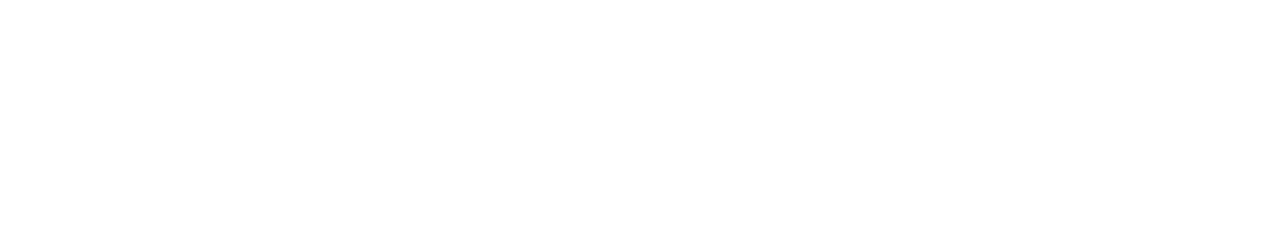
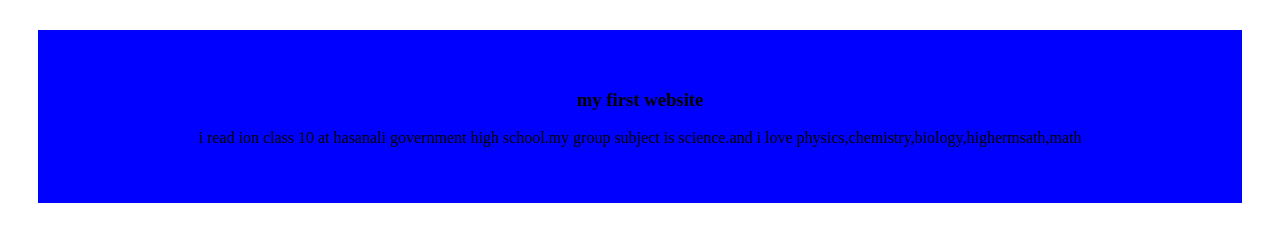
Before and after one commit to riansaha/my-rian-repo, a plain HTML site: page index.html in a window 1280 px wide. Drawn offline with Linux system fonts and the light colour scheme.

Commit message:
added the first blog

```diff
--- a/index.html
+++ b/index.html
@@ -4,8 +4,13 @@
     <meta charset="UTF-8">
     <meta name="viewport" content="width=device-width, initial-scale=1.0">
     <title>my rian repo</title>
+    <link rel="stylesheet" href="styles/style.css">
 </head>
 <body>
+    <div>
+        <h3>my first website</h3>
+        <p>i read ion class 10 at hasanali government high school.my group subject is science.and i love physics,chemistry,biology,highermsath,math</p>
+    </div>
 
 </body>
 </html>
--- /dev/null
+++ b/styles/style.css
@@ -0,0 +1,6 @@
+div{
+    background-color: blue;
+    text-align: center;
+    margin: 30px;
+    padding: 40px;
+}
```
